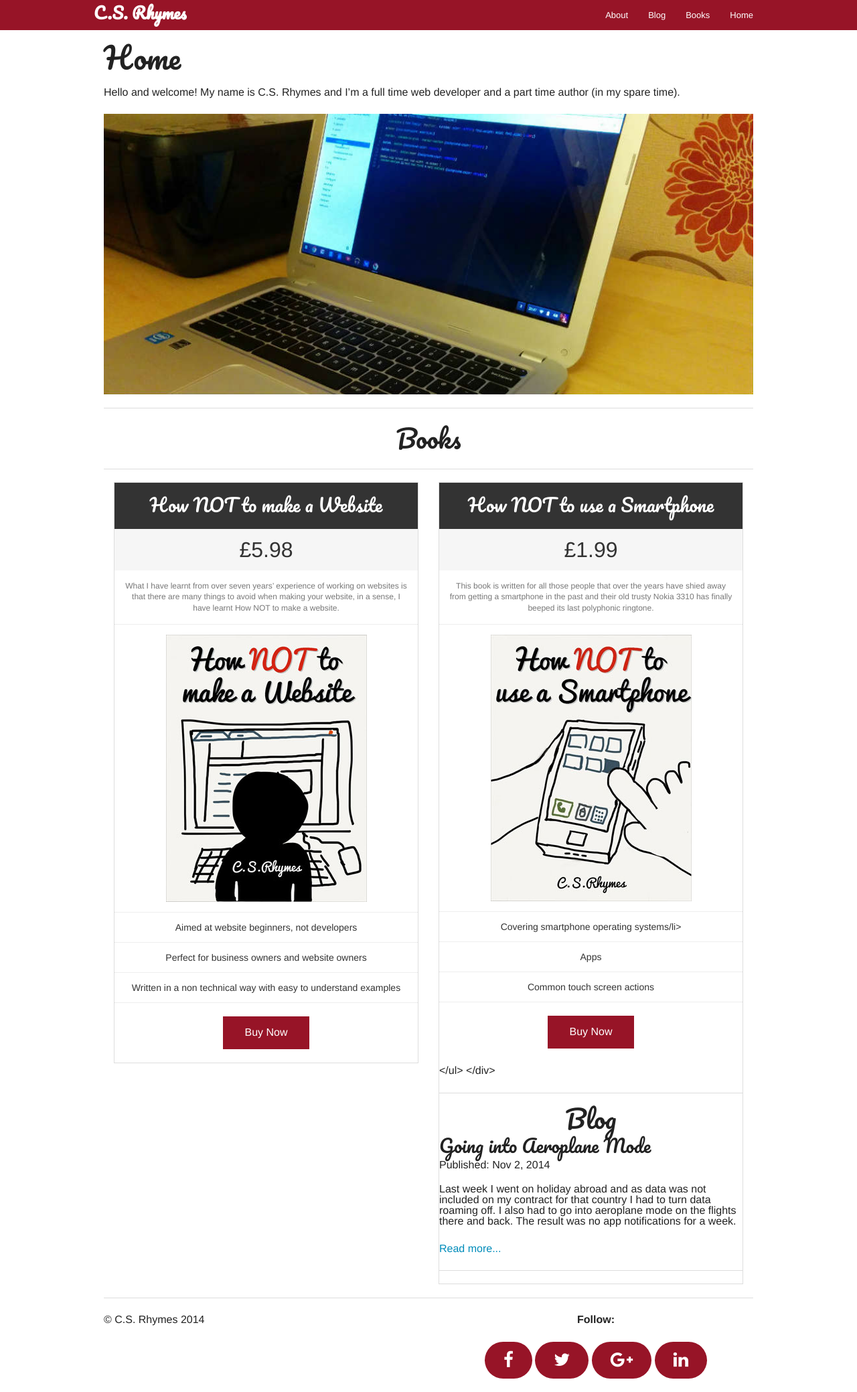
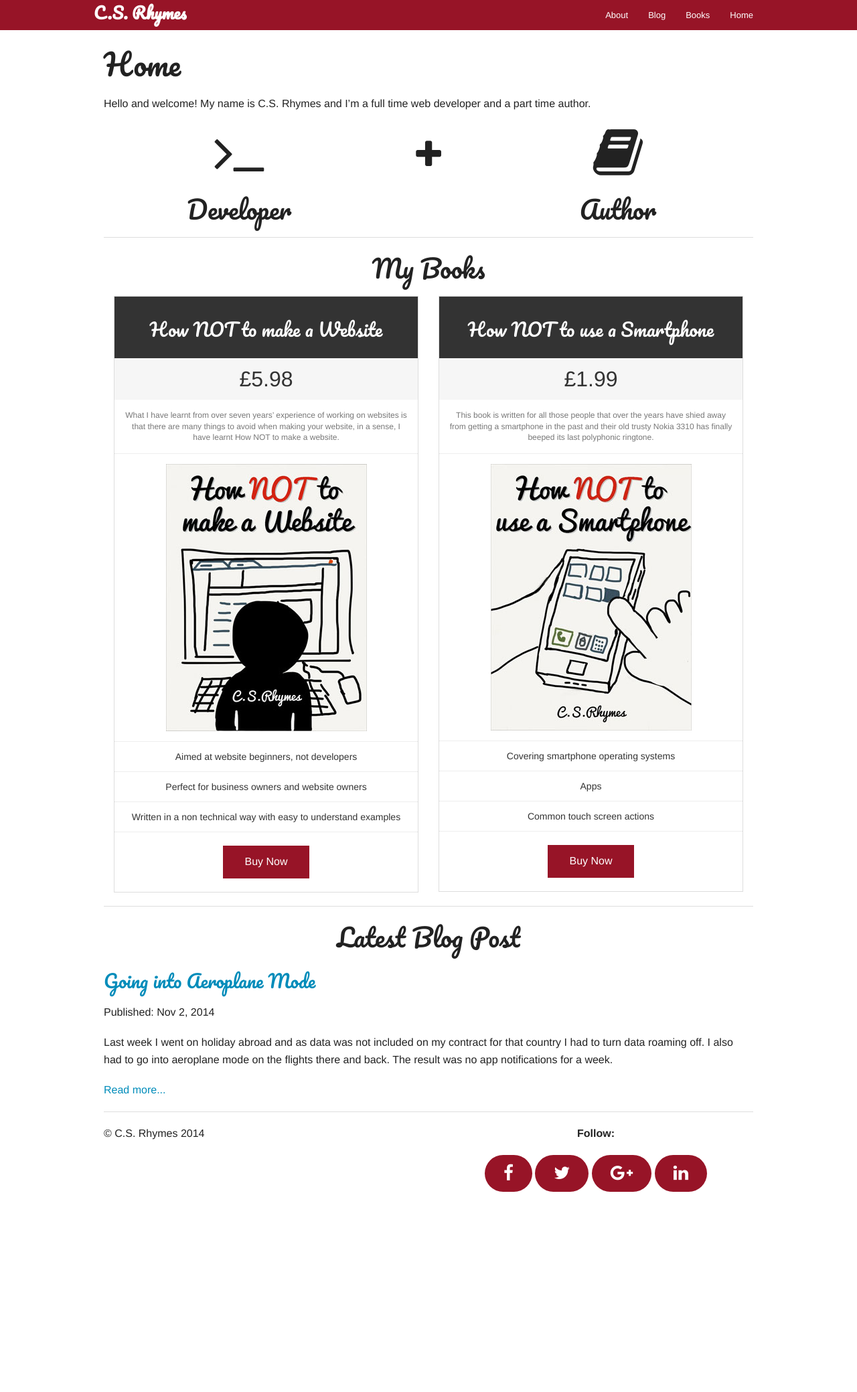
Before and after one commit to chrisrhymes/chrisrhymes.github.io, a Jekyll site: the page built from index.md, in a window 1280 px wide. Shown: the whole page at 67% size. Built offline with Jekyll 4.4.1, drawn with Linux system fonts in a browser that asks for light colours; nearby versions of some CDN libraries; after the commit the page ends 1800 px from its top, so only the background shows below that.

Commit message:
Updated homepage layout

```diff
--- a/css/custom.css
+++ b/css/custom.css
@@ -1,6 +1,4 @@
-h1, h2, h3, h4 {font-family: 'Pacifico', cursive;}
-
-h1 { margin-top: 10px;}
+h1, h2, h3, h4 {font-family: 'Pacifico', cursive; margin-top: 20px; margin-bottom: 15px;}
 
 .site-title { font-family: 'Pacifico', cursive; color: #ffffff; font-weight: bold; font-size: 1.5em;}
 
--- a/index.md
+++ b/index.md
@@ -4,15 +4,27 @@ title: Home
 permalink: /
 ---
 
-Hello and welcome! My name is C.S. Rhymes and I'm a full time web developer and a part time author (in my spare time).
+Hello and welcome! My name is C.S. Rhymes and I'm a full time web developer and a part time author.
 
-![Alt text](/img/chromebook2.jpg "Chromebook")
+<div class="small-12 medium-5 columns text-center">
+  <i class="fa fa-terminal fa-5x"></i>
+  <h2>Developer</h2>
+</div>
+
+<div class="small-12 medium-2 columns text-center">
+  <h2></h2>
+  <i class="fa fa-plus fa-3x"></i>
+
+</div>
+
+<div class="small-12 medium-5 columns text-center">
+  <i class="fa fa-book fa-5x"></i>
+  <h2>Author</h2>
+</div>
 
 <hr>
 
-<h2 class="text-center">Books</h2>
-
-<hr>
+<h2 class="text-center">My Books</h2>
 
 <div class="small-12 medium-6 columns">
 <ul class="pricing-table">
@@ -33,7 +45,7 @@ Hello and welcome! My name is C.S. Rhymes and I'm a full time web developer and
   <li class="price">&pound;1.99</li>
   <li class="description">This book is written for all those people that over the years have shied away from getting a smartphone in the past and their old trusty Nokia 3310 has finally beeped its last polyphonic ringtone. </li>
   <li class="bullet-item"><img src="/img/how-not-to-use-a-smartphone-cover-LR.jpg" /></li>
-  <li class="bullet-item">Covering smartphone operating systems/li>
+  <li class="bullet-item">Covering smartphone operating systems</li>
   <li class="bullet-item">Apps</li>
   <li class="bullet-item">Common touch screen actions</li>
   <li class="cta-button"><a class="button" href="http://www.amazon.co.uk/How-make-Website-C-S-Rhymes-ebook/dp/B00KEE3HES/">Buy Now</a></li>
@@ -42,10 +54,10 @@ Hello and welcome! My name is C.S. Rhymes and I'm a full time web developer and
 
 <hr>
 
-<h2 class="text-center">Blog</h2>
-          {% for post in site.posts limit:1 %}
-                <a href="{{ post.url | prepend: site.baseurl }}"><h3>{{ post.title }}</h3></a>
-                <p>Published: {{ post.date | date: "%b %-d, %Y" }}</p>
-                <p>{{ post.excerpt }} <a href="{{ post.url | prepend: site.baseurl }}">Read more...</a></p>
-                <hr>
-          {% endfor %}
+<h2 class="text-center">Latest Blog Post</h2>
+
+{% for post in site.posts limit:1 %}
+<h3><a href="{{ post.url | prepend: site.baseurl }}">{{ post.title }}</a></h3>
+<p>Published: {{ post.date | date: "%b %-d, %Y" }}</p>
+<p>{{ post.excerpt }} <a href="{{ post.url | prepend: site.baseurl }}">Read more...</a></p>
+{% endfor %}
```
